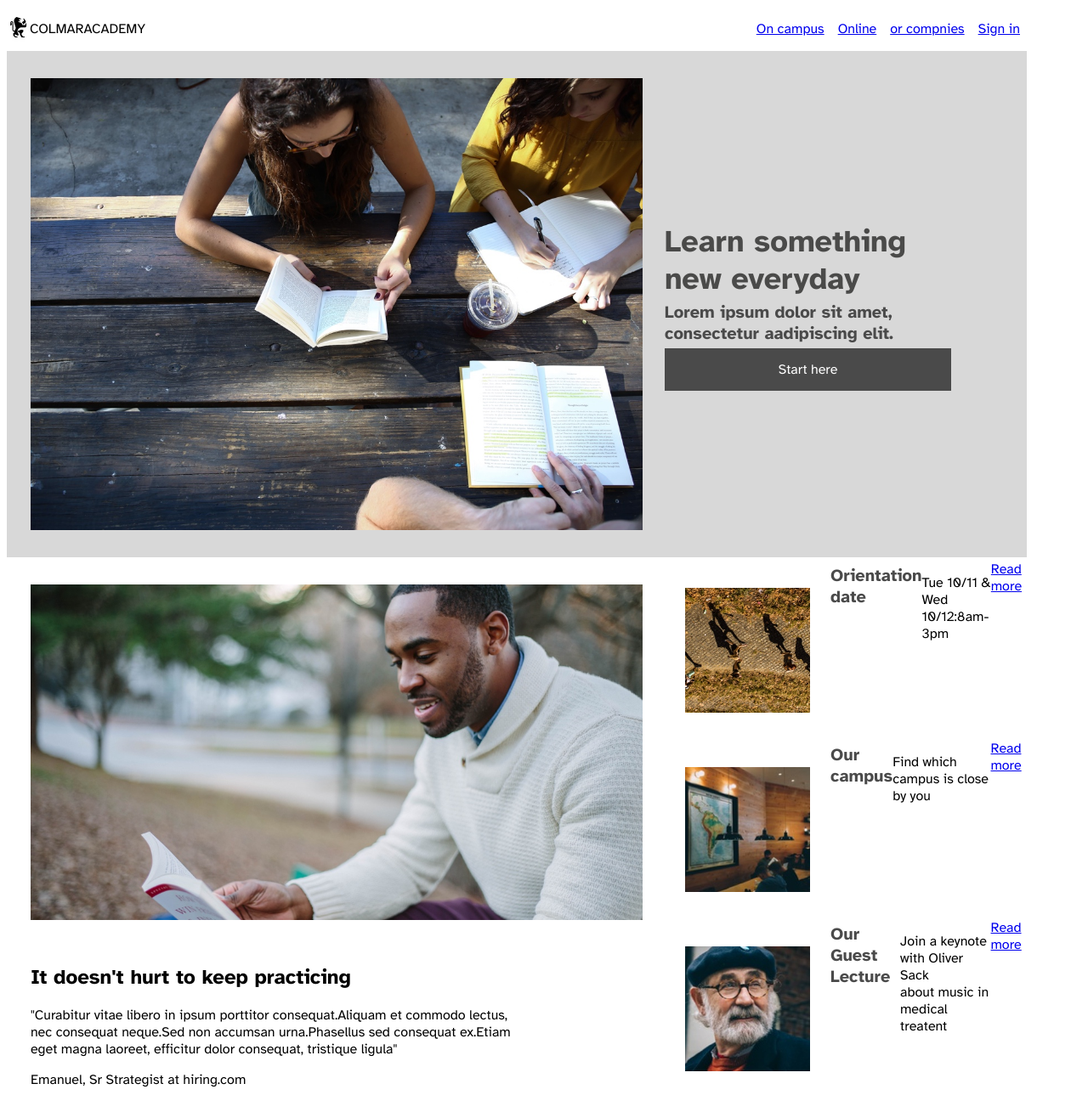
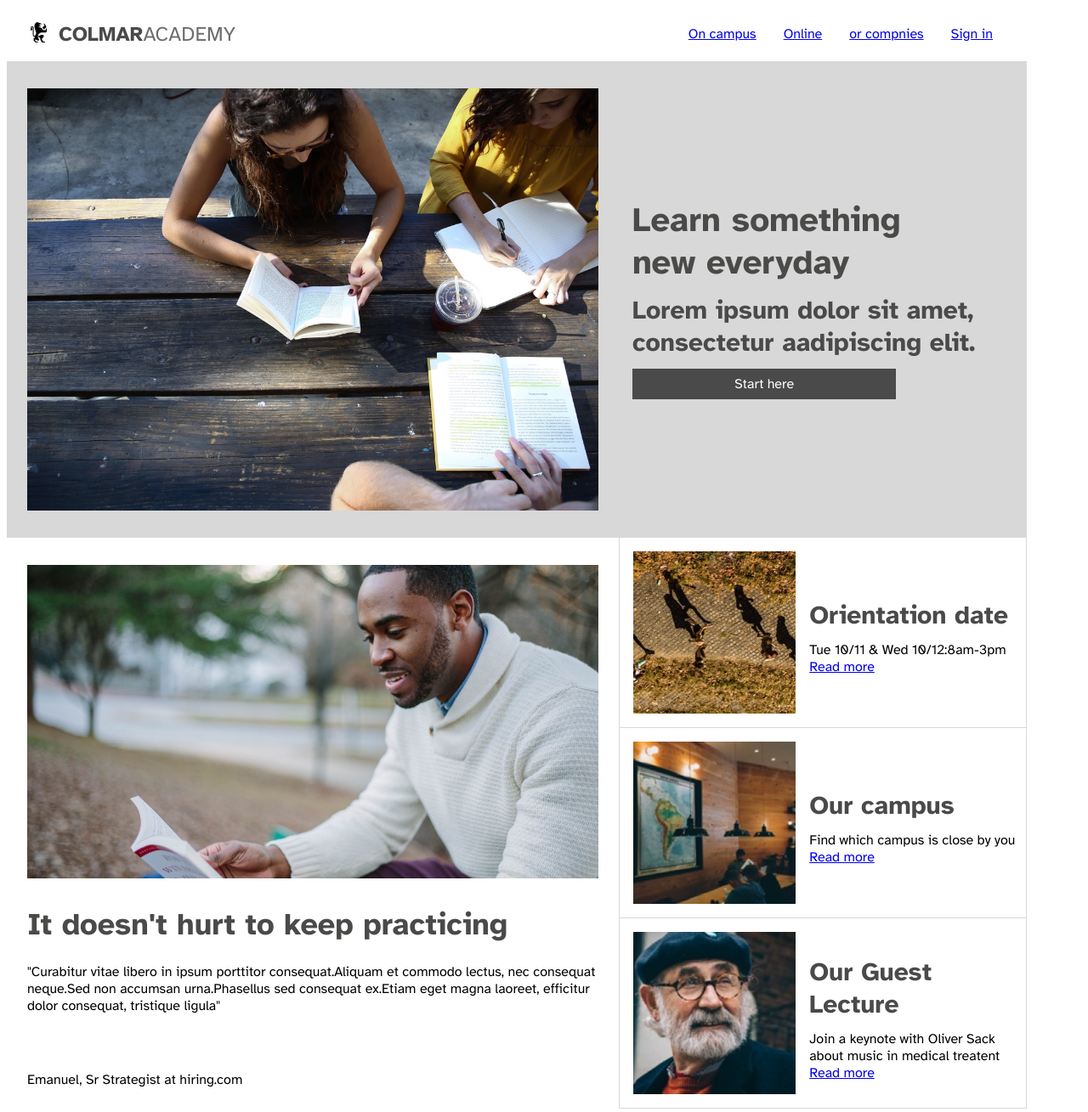
Before and after one commit to wichapol/wichapol.github.io, a plain HTML site: page colmar-academy/index.html in a window 1280 px wide. Shown: the top 1309 px of the page at 85% size. Drawn offline with Linux system fonts and the light colour scheme.

Commit message:
Edit CSS 3

```diff
--- a/colmar-academy/css/main.css
+++ b/colmar-academy/css/main.css
@@ -7,19 +7,30 @@ body{
     max-width: 1200px;
     margin: 0px 0px;
 
+
   }
 
 h1{
+    font-size: 40px;
+    color: #4a4a49;
+    margin: 12px 0px;
+}
+
+h2{
     font-size: 36px;
     color: #4a4a49;
-    margin: 5px 0px;
+    margin: 0px 0px;
 }
 
 h3{
-    font-size: 20px;
+    font-size: 30px;
     color: #4a4a4a;
-    margin: 5px 0px;
+    margin: 12px 0px;
 }
+p{
+    margin: 0px;
+}
+
 
 
 
@@ -27,113 +38,173 @@ h3{
 .header{
       display: flex;
       justify-content: space-between;
+      box-sizing: border-box;
+      align-items: center;
+      height: 64px;
+      padding: 0px 24px;
+      /* height: 64px; */
   }
 
 .head-logo{
       display: flex;
-      align-content: center;
-      width: 50%;
+      justify-content: flex-start;
       align-items: center;
+      /* width: 50%; */
+
   }
 
   .nav-1{
       display: flex;
       justify-content: flex-end;
+
+
   }
 
 .nav-item{
     display: block;
-    margin: 0.5em;
+    margin: 0px 16px ;
 }
 
+.text-logo-1{
+    font-size: 24px;
+    font-weight:bold ;
+    color: #4a4a4a;
+    padding: 0px;
+}
+.text-logo-2{
+    font-size: 24px;
+    color: #4a4a4a;
+    opacity: 80%;
+    padding: 0px;
+}
+
+.logo-img{
+    align-items: center;
+    padding-right: 10px;
+}
 /* banner */
 .banner{
     display: flex;
     justify-content: center;
     align-items: center;
     background-color: #d8d8d8 ;
+    /* border: 0.5px solid #ff0101 */
     }
 
 .banner-item{
     display: flex;
+    box-sizing: border-box;
     justify-content: center;
     flex-direction: column;
     align-items: center;
-    width: 60%;
-    margin: 0px 24px ;
+    width: calc(100% * 0.6);
+    padding:  32px 24px;
+    margin: 0px 0px ;
+    /* border: 0.5px solid #07b8e4; */
+    /* background-color: #df0b4a */
 }
 
 .banner-ima{
+    display: block;
+    box-sizing: border-box;
+    width: 100%;
     align-items: center;
     justify-self: center;
-    width: 100%;
-    margin: 32px 24px;
 
 }
 
 .banner-item-2{
+    display: block;
+    box-sizing: border-box;
     flex-direction: column;
-    width: 35%;
-    margin: 2px;
+    padding: 0px 16px;
+    width: calc(100% * 0.4);
+    /* border: 0.5px solid #21e407 */
 }
 
 .button{
     background-color: #4a4a4a;
     border: none;
     color: white;
-    padding: 15px 32px;
+    padding: 8px 32px;
     text-align: center;
     text-decoration: none;
     display: block;
-    width: 65%;
+    width: 55%;
     font-size: 16px;
-    margin-top: 5px;
+    margin: 12px 0px;
 
 }
 
 /* info */
 .info{
-        display: flex;
-        justify-content: center;
-        align-items: center;
-        /* background-color: ;       */
+    display: flex;
+    justify-content: center;
+    /* align-items: center; */
+    /* background-color: #d8d8d8 ; */
+    /* border: 0.5px solid #ff0101; */
+
 }
+
 
 .info-item{
     display: flex;
-    justify-content: flex-start;
+    box-sizing: border-box;
+    justify-content: space-between;
     flex-direction: column;
-    align-items: flex-start;
-    width: 60%;
-    margin: 0px 24px ;
+    /* align-items: center; */
+    width: calc(100% * 0.6);
+    padding: 0px 24px ;
+    /* border: 0.5px solid #07b8e4; */
+
+    /* background-color: #df0b4a */
 }
 
-/* .info-item-1-1{} */
+.info-item h2{
+    margin-bottom: 24px;
+}
 
+/* .info-item-1-1{
+    display: flex;
+    flex-direction: column;
+    justify-content: space-between;
+    padding:  0px 24px;
+    margin-bottom: 32px;
+} */
 
+.info-item-1-1 p  {
+    margin-bottom: 24px;
+}
 
 .info-item-2{
     flex-direction: column;
-    width: 35%;
-    margin: 2px;
+    justify-content: space-between;
+    width: calc(100% * 0.4);
+    /* border: 0.5px solid #4a4a4a; */
 }
 
 .info-item-2 .info-item-2-1{
     display: flex;
     flex-direction: row;
+    align-items: center;
+    border-left: 0.5px solid   #d8d8d8;
+    border-right: 0.5px solid  #d8d8d8 ;
+    border-bottom: 0.5px solid #d8d8d8 ;
 
 }
 
 .info-ima{
-    align-self: center;
+    display: block;
+    box-sizing: border-box;
+    width: 100%;
+    padding:  32px 0px;
+    align-items: center;
     justify-self: center;
-    width: 100%;
-    margin: 32px 24px;
 }
 
 .info-ima-2{
     align-items: center;
     justify-self: center;
-    width: 35%;
-    margin: 32px 24px;
+    width: 40%;
+    margin: 16px;
 }
--- a/colmar-academy/index.html
+++ b/colmar-academy/index.html
@@ -23,8 +23,10 @@
   <body>
       <header class="container header" >
         <div class="head-logo">
-            <img src="./images/ic-logo.svg" alt="logo" class="logo-img" />
-            <p>COLMAR</p><p>ACADEMY</p>
+            <img src="./images/ic-logo.svg" alt="logo"
+                class="logo-img" />
+            <p class="text-logo-1">COLMAR</p>
+            <p class="text-logo-2">ACADEMY</p>
         </div>
         <nav class="head-logo nav-1 ">
             <a href="/"class="nav-item">On campus</a>
@@ -50,36 +52,50 @@
       <scetion >
           <div  class="container info">
               <div class="info-item" >
+                  <div>
                       <img src="./images/information-main.jpg" alt="info main" class="info-ima"  />
-                  <div class="info-item-1-1" >
+                      <div>
                           <h2>It doesn't hurt to keep practicing</h2>
                           <p>"Curabitur vitae libero in ipsum porttitor consequat.Aliquam et commodo lectus,
-                          <br> nec consequat neque.Sed non accumsan urna.Phasellus sed consequat ex.Etiam
-                          <br>eget magna laoreet, efficitur dolor consequat, tristique ligula"
+                              nec consequat neque.Sed non accumsan urna.Phasellus sed consequat ex.Etiam
+                              eget magna laoreet, efficitur dolor consequat, tristique ligula"
                           </p>
+                      </div>
+
+                  </div>
+                  <div class="info-item-1-1" >
+                     <div>
                           <p>Emanuel, Sr Strategist at hiring.com</p>
+                      </div>
                   </div>
               </div>
               <div class="info-item-2">
                   <div class="info-item-2-1">
                     <img src="./images/information-orientation.jpg" alt="info orien" class="info-ima-2" />
+                   <div>
                        <h3>Orientation date</h3>
                        <p>Tue 10/11 & Wed 10/12:8am-3pm</p>
                        <a href="/">Read more</a>
+
+                   </div>
                   </div>
                   <div class="info-item-2-1">
                     <img src="./images/information-campus.jpg" alt="info campus" class="info-ima-2" />
+                   <div>
                        <h3>Our campus</h3>
                        <p>Find which campus is close by you</p>
                        <a href="/">Read more</a>
                    </div>
+                  </div>
                   <div class="info-item-2-1" >
                     <img src="./images/information-guest-lecture.jpg" alt="info guest" class="info-ima-2" />
+                   <div>
                        <h3>Our Guest Lecture</h3>
                        <p>Join a keynote with Oliver Sack
                            <br>about music in medical treatent
                        </p>
                        <a href="/">Read more</a>
+                   </div>
                   </div>
           </div>
           </div>
```
Lines whose indentation alone changed are shown as unchanged.
